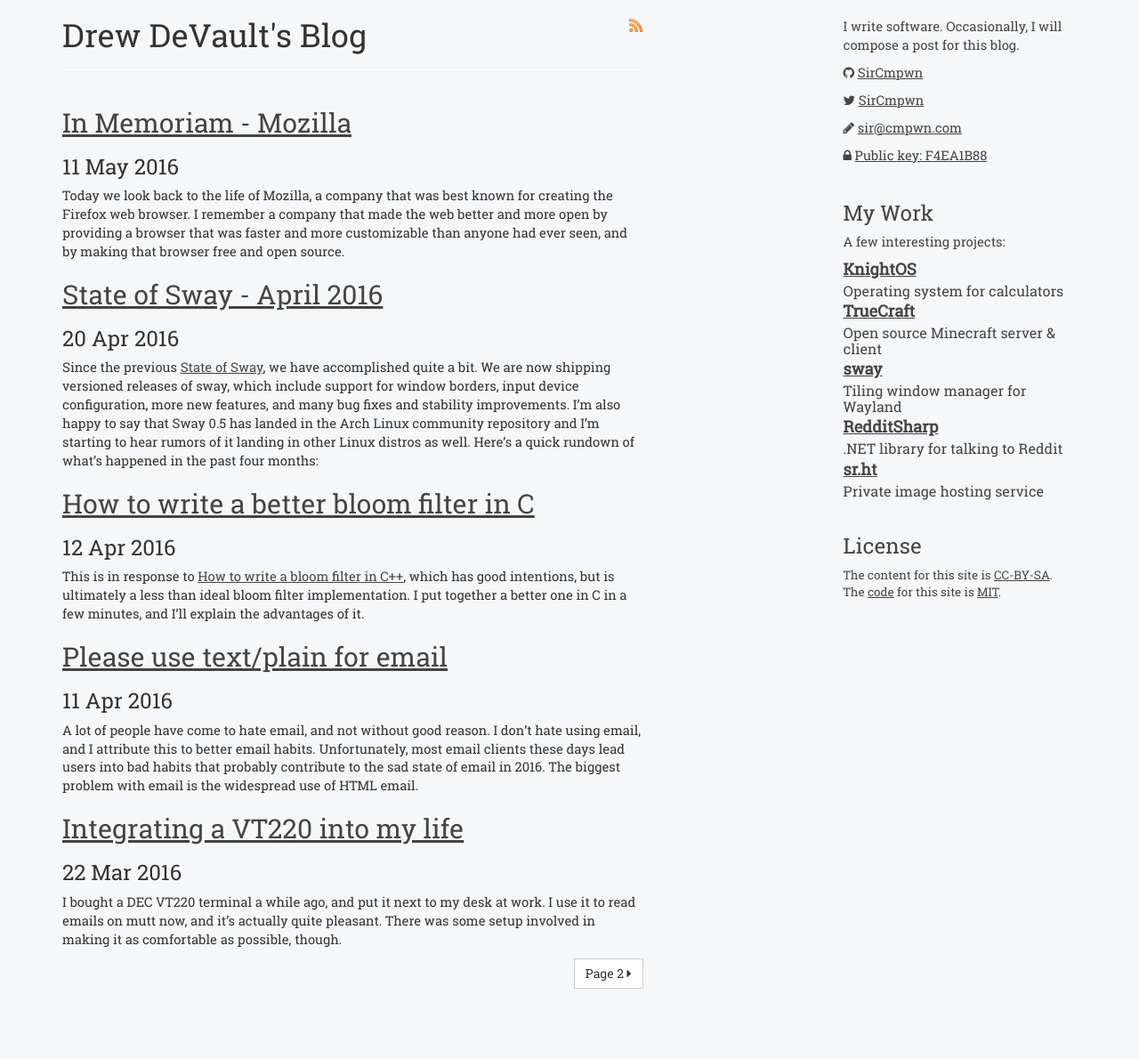
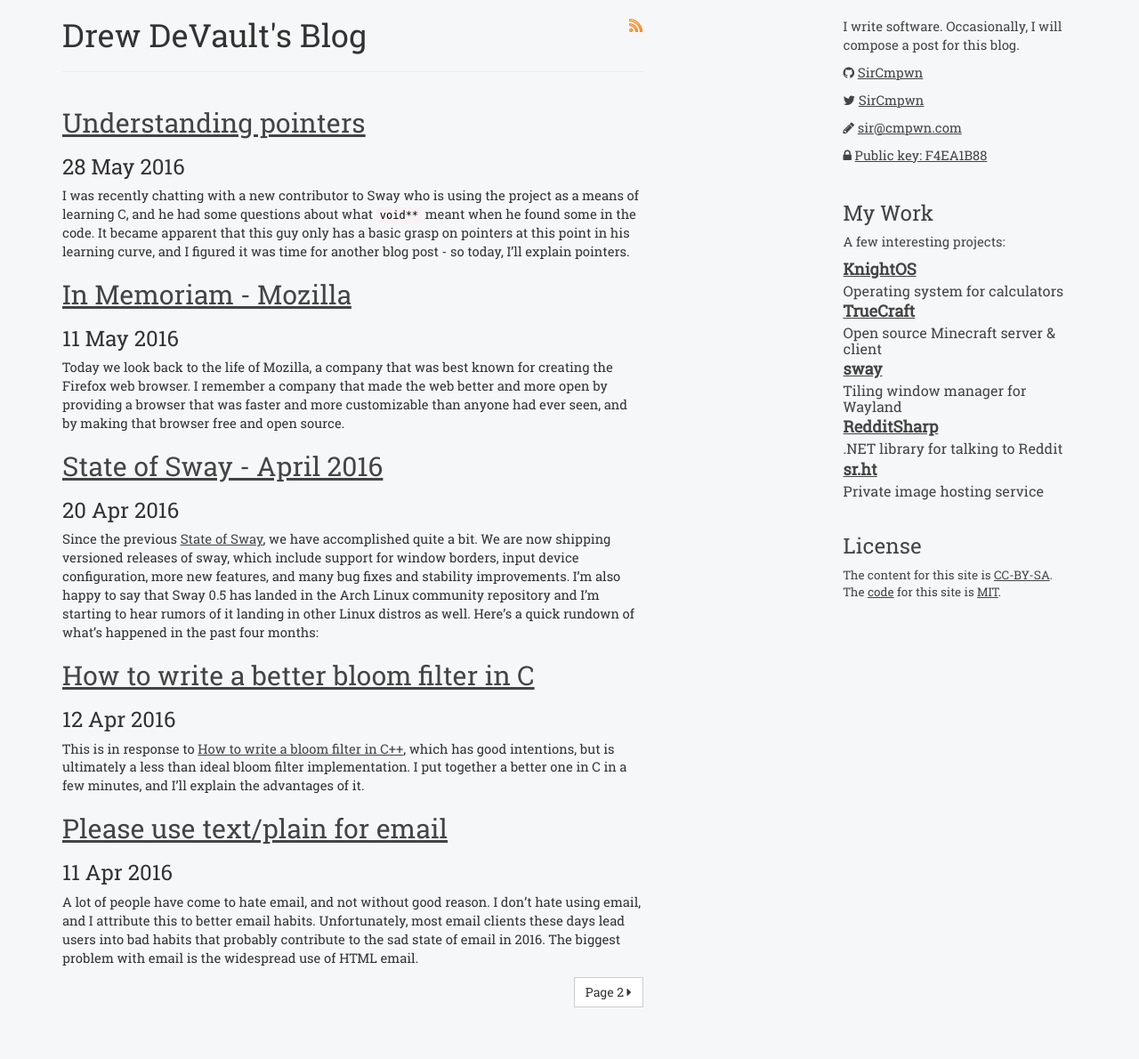
Before and after one commit to stormblog/sircmpwn.github.io, a Jekyll site: the page built from index.html, in a window 1280 px wide. Shown: the whole page at 89% size. Built offline with Jekyll 4.4.1, drawn with Linux system fonts in a browser that asks for light colours; before the commit the page ends 1140 px from its top, so only the background shows below that; part of the change alters nothing that is shown.

Commit message:
Add blog post about pointers

````diff
--- /dev/null
+++ b/_posts/2016-05-28-Understanding-pointers.md
@@ -0,0 +1,278 @@
+---
+# vim: tw=80
+layout: post
+title: Understanding pointers
+---
+
+I was recently chatting with a new contributor to Sway who is using the project
+as a means of learning C, and he had some questions about what `void**` meant
+when he found some in the code. It became apparent that this guy only has a
+basic grasp on pointers at this point in his learning curve, and I figured it
+was time for another blog post - so today, I'll explain pointers.
+
+To understand pointers, you must first understand how memory works. Your RAM is
+basically a flat array of
+[octets](https://en.wikipedia.org/wiki/Octet_(computing)). Your compiler
+describes every data structure you use as a series of octets. For the context of
+this article, let's consider the following memory:
+
+{:.table}
+| 0x0000 | 0x0001 | 0x0002 | 0x0003 | 0x0004 | 0x0005 | 0x0006 | 0x0007 |
+|:-------|:-------|:-------|:-------|:-------|:-------|:-------|:-------|
+| 0x00   | 0x00   | 0x00   | 0x00   | 0x08   | 0x42   | 0x00   | 0x00   |
+|========|========|========|========|========|========|========|========|
+
+We can refer to each element of this array by its index, or address. For
+example, the value at address 0x0004 is 0x08. On this system, we're using 16-bit
+addresses to refer to 8-bit values. On an i686 (32-bit) system, we use 32-bit
+addresses to refer to 8-bit values. On an amd64 (64-bit) system, we use 64-bit
+addresses to refer to 8-bit values. On Notch's imaginary DCPU-16 system, we use
+16-bit addresses to refer to 16-bit values.
+
+To refer to the value at 0x0004, we can use a pointer. Let's declare it like so:
+
+```c
+uint8_t *value = (uint8_t *)0x0004;
+```
+
+Here we're declaring a variable named value, whose type is `uint8_t*`. The *
+indicates that it's a pointer. Now, because this is a 16-bit system, the size of
+a pointer is 16 bits. If we do this:
+
+```c
+printf("%d\n", sizeof(value));
+```
+
+It will print 2, because it takes 16-bits (or 2 bytes) to refer to an address on
+this system, even though the value there is 8 bits. On your system it would
+probably print 8, or maybe 4 if you're on a 32-bit system. We could also do this:
+
+```c
+uint16_t address = 0x0004;
+uint8_t *ptr = (uint8_t *)address;
+```
+
+In this case we're not casting the `uint16_t` value 0x0004 to a `uint8_t`, which
+would truncate the integer. No, instead, we're casting it to a `uint8_t*`, which
+is the size required to represent a pointer on this system. All pointers are the
+same size.
+
+## Dereferencing pointers
+
+We can refer to the value at the other end of this pointer by *dereferencing* it.
+The pointer is said to contain a *reference* to a value in memory. By
+*dereferencing* it, we can obtain that value. For example:
+
+```c
+uint8_t *value = (uint8_t *)0x0004;
+printf("%d\n", *value); // prints 8
+```
+
+## Working with multi-byte values
+
+Even though memory is basically a big array of `uint8_t`, thankfully we can work
+with other kinds of data structures inside of it. For example, say we wanted to
+store the value 0x1234 in memory. This doesn't fit in 8 bits, so we need to
+store it at two different addresses. For example, we could store it at 0x0006
+and 0x0007:
+
+{:.table}
+| 0x0000 | 0x0001 | 0x0002 | 0x0003 | 0x0004 | 0x0005 | 0x0006 | 0x0007 |
+|:-------|:-------|:-------|:-------|:-------|:-------|:-------|:-------|
+| 0x00   | 0x00   | 0x00   | 0x00   | 0x08   | 0x42   | 0x34   | 0x12   |
+|========|========|========|========|========|========|========|========|
+
+*0x0007 makes up the first byte of the value, and *0x0006 makes up the second
+byte of the value.
+
+<div class="well">
+    Why not the other way around? Well, most systems these days use the "little
+    endian" notation for storing multi-byte integers in memory, which stores the
+    least significant byte first. The least significant byte is the one with the
+    smallest order of magnitude (in base sixteen). To get the final number, we
+    use (0x12 * 0x100) + (0x34 * 0x1), which gives us 0x1234. Read more about
+    endianness <a href="https://en.wikipedia.org/wiki/Endianness">here</a>.
+</div>
+
+C allows us to use pointers that refer to these sorts of composite values, like
+so:
+
+```c
+uint16_t *value = (uint16_t *)0x0006;
+printf("0x%X\n", *value); // Prints 0x1234
+```
+
+Here, we've declared a pointer to a value whose type is `uint16_t`. Note that the
+size of this pointer is the same size of the `uint8_t*` pointer - 16 bits, or
+two bytes. The value it *references*, though, is a different type than
+`uint8_t*` references.
+
+## Indirect pointers
+
+Here comes the crazy part - you can work with pointers to pointers. The address
+of the `uint16_t` pointer we've been talking about is 0x0006, right? Well, we
+can store that number in memory as well. If we store it at 0x0002, our memory
+looks like this:
+
+{:.table}
+| 0x0000 | 0x0001 | 0x0002 | 0x0003 | 0x0004 | 0x0005 | 0x0006 | 0x0007 |
+|:-------|:-------|:-------|:-------|:-------|:-------|:-------|:-------|
+| 0x00   | 0x00   | 0x06   | 0x00   | 0x08   | 0x42   | 0x34   | 0x12   |
+|========|========|========|========|========|========|========|========|
+
+The question might then become, how do we get it out again? Well, we can use a
+pointer *to that pointer*! Check out this code:
+
+```c
+uint16_t **pointer_to_a_pointer = (uint16_t**)0x0002;
+```
+
+This code just declared a variable whose type is `uint16_t**`, which a pointer
+whose value is a `uint16_t*`, which itself points to a value that is a
+`uint16_t`. Pretty cool, huh?  We can dereference this too:
+
+```c
+uint16_t **pointer_to_a_pointer = (uint16_t**)0x0002;
+uint16_t *pointer = *pointer_to_a_pointer;
+printf("0x%X\n", *pointer); // Prints 0x1234
+```
+
+We don't actually even need the intermediate variable. This works too:
+
+```c
+uint16_t **pointer_to_a_pointer = (uint16_t**)0x0002;
+printf("0x%X\n", **pointer_to_a_pointer); // Prints 0x1234
+```
+
+## Void pointers
+
+The next question that would come up to your average C programmer would be,
+"well, what is a `void*`?" Well, remember earlier when I said that all pointers,
+regardless of the type of value they reference, are just fixed size integers?
+In the imaginary system we've been talking about, pointers are 16-bit addresses,
+or indexes, that refer to places in RAM. On the system you're reading this
+article on, it's probably a 64-bit integer. Well, we don't actually need to
+specify the type to be able to manipulate pointers if they're just a fixed size
+integer - so we don't have to. A `void*` stores an arbitrary address without
+bringing along any type information. You can later *cast* this variable to a
+specific kind of pointer to dereference it. For example:
+
+```c
+void *pointer = (void*)0x0006;
+uint8_t *uintptr = (uint8_t*)pointer;
+printf("0x%X", *uintptr); // prints 0x34
+```
+
+Take a closer look at this code, and recall that 0x0006 refers to a 16-bit value
+from the previous section. Here, though, we're treating it as an 8-bit value -
+the `void*` contains no assumptions about what kind of data is there. The result
+is that we end up treating it like an 8-bit integer, which ends up being the
+least significant byte of 0x1234;
+
+## Dereferencing structures
+
+In C, we often work with structs. Let's describe one to play with:
+
+```c
+struct coordinates {
+    uint16_t x, y;
+    struct coordinates *next;
+};
+```
+
+Our structure describes a linked list of coordinates. X and Y are the
+coordinates, and next is a pointer to the next set of coordinates in our list.
+I'm going to drop two of these in memory:
+
+{:.table}
+| 0x0000 | 0x0001 | 0x0002 | 0x0003 | 0x0004 | 0x0005 | 0x0006 | 0x0007 |
+|:-------|:-------|:-------|:-------|:-------|:-------|:-------|:-------|
+| 0xAD   | 0xDE   | 0xEF   | 0xBE   | 0x06   | 0x00   | 0x34   | 0x12   |
+|========|========|========|========|========|========|========|========|
+
+Let's write some C code to reason about this memory with:
+
+```c
+struct coordinates *coords;
+coords = (struct coordinates*)0x0000;
+```
+
+If we look at this structure in memory, you might already be able to pick out
+the values. C is going to store the fields of this struct in order. So, we can
+expect the following:
+
+```c
+printf("0x%X, 0x%X", coords->x, coords->y);
+```
+
+To print out "0xDEAD, 0xBEEF". Note that we're using the structure dereferencing
+operator here, `->`. This allows us to dereference values *inside* of a
+structure we have a pointer to. The other case is this:
+
+```c
+printf("0x%X, 0x-X", coords.x, coords.y);
+```
+
+Which only works if `coords` is not a pointer. We also have a pointer within
+this structure named next. You can see in the memory I included above that its
+address is 0x0006 and its value is 0x0006 - meaning that there's another `struct
+coordinates` that lives at 0x0006 in memory. If you look there, you can see the
+first part of it. It's X coordinate is 0x1234.
+
+## Pointer arithmetic
+
+In C, we can use math on pointers. For example, we can do this:
+
+```c
+uint8_t *addr = (uint8_t*)0x1000;
+addr++;
+```
+
+Which would make the value of `addr` 0x1001. But this is only true for pointers
+whose type is 1 byte in size. Consider this:
+
+```c
+uint16_t *addr = (uint16_t*)0x1000;
+addr++;
+```
+
+Here, `addr` becomes 0x1002! This is because ++ on a pointer actually adds
+`sizeof(type)` to the actual address stored. The idea is that if we only added
+one, we'd be referring to an address that is *in the middle* of a uint16_t,
+rather than the next uint16_t in memory that we meant to refer to. This is also
+how arrays work. The following two code snippets are equivalent:
+
+```c
+uint16_t *addr = (uint16_t*)0x1000;
+printf("%d\n", *(addr + 1));
+```
+
+```c
+uint16_t *addr = (uint16_t*)0x1000;
+printf("%d\n", addr[1]);
+```
+
+## NULL pointers
+
+Sometimes you need to work with a pointer that points to something that may not
+exist yet, or a resource that has been freed. In this case, we use a NULL
+pointer. In the examples you've seen so far, 0x0000 is a valid address. This is
+just for simplicity's sake. In practice, pretty much no modern computer has
+any reason to refer to the value at address 0. For that reason, we use NULL to
+refer to an uninitialized pointer. Dereferencing a NULL pointer is generally a
+Bad Thing and will lead to segfaults. As a fun side effect, since NULL is 0, we
+can use it in an if statement:
+
+```c
+void *ptr = ...;
+if (ptr) {
+    // ptr is valid
+} else {
+    // ptr is not valid
+}
+```
+
+I hope you found this article useful! If you'd
+like something fun to read next, read about ["three star
+programmers"](http://c2.com/cgi/wiki?ThreeStarProgrammer), or programmers who
+have variables like `void***`.
--- a/css/base.css
+++ b/css/base.css
@@ -24,6 +24,7 @@ html, body {
 
 body {
     background: #F6F7F9;
+    padding-bottom: 2rem;
 }
 
 iframe[src*="youtube"] {
@@ -123,3 +124,7 @@ blockquote {
     border-radius: 0;
     text-decoration: none;
 }
+
+em {
+    font-style: italic;
+}
````
